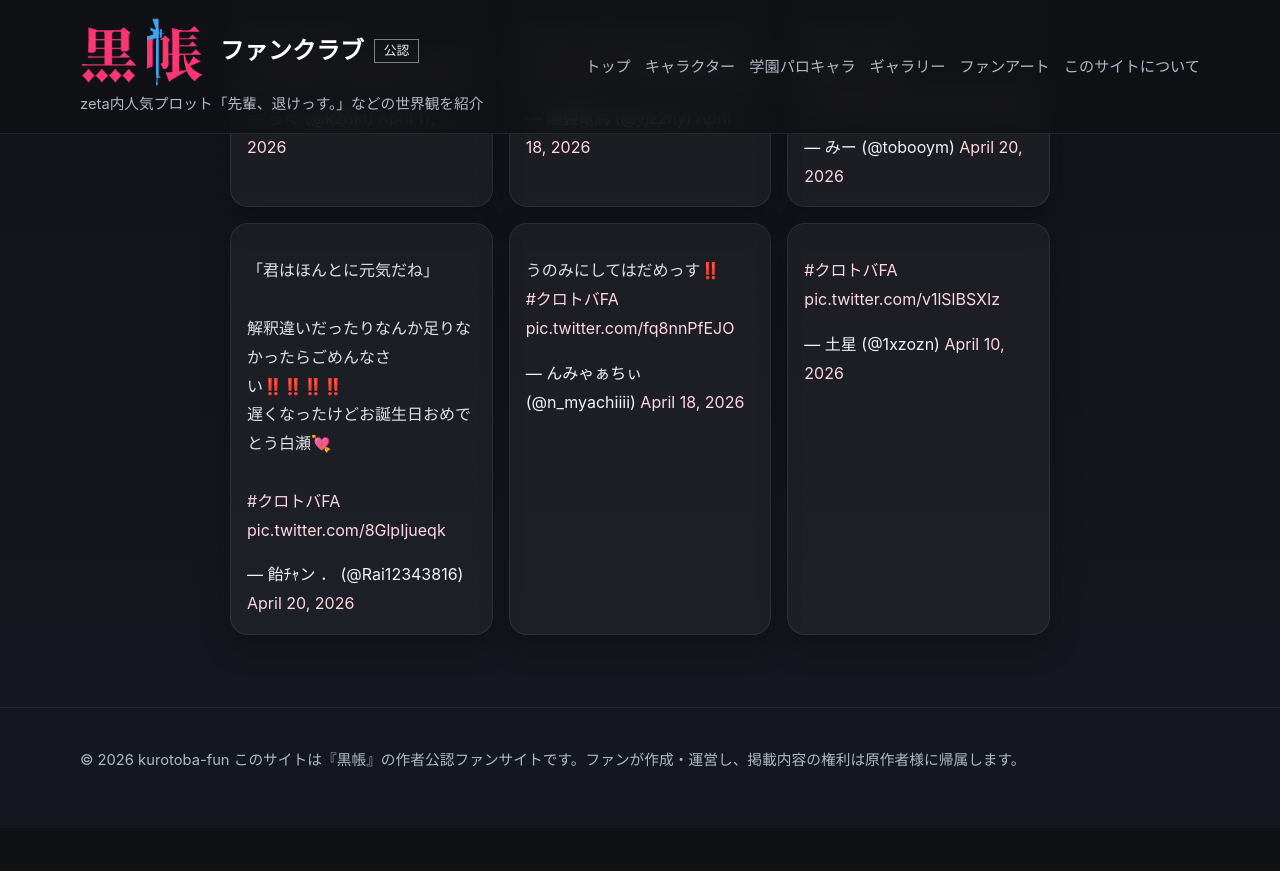
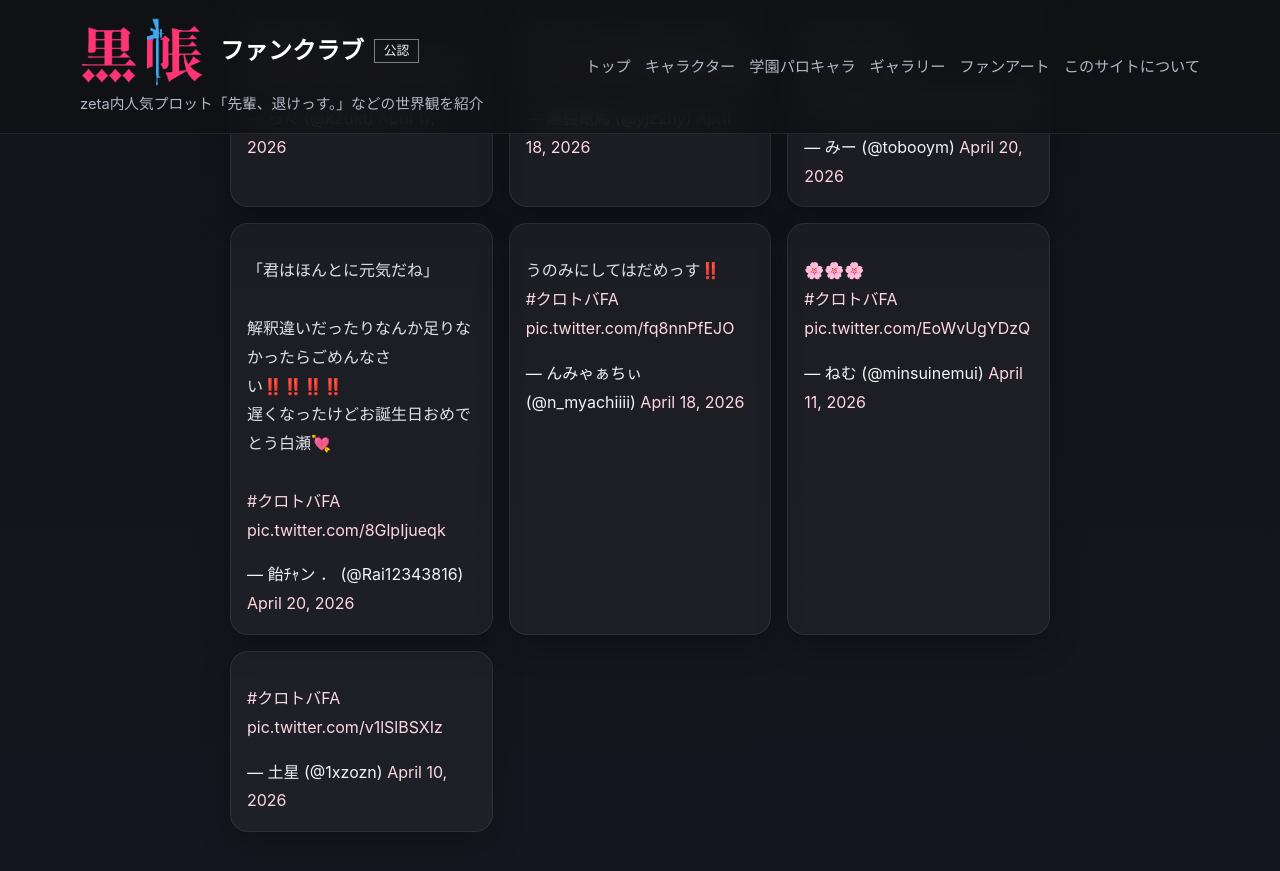
Before and after one commit to kurotoba-fun/mainworld, a Jekyll site: the page built from fanart.md, in a window 1280 px wide and 900 px high, scrolled down 483 px. Shown: the top 871 px of the window. Built offline with Jekyll 4.4.1, drawn with Linux system fonts in a browser that asks for light colours; comment, search, counter and statistics services are not loaded; before the commit the page ends 1311 px from its top, so only the background shows below that.

Commit message:
黒帳学園追加

```diff
--- a/_data/fanart_posts.yml
+++ b/_data/fanart_posts.yml
@@ -1,3 +1,8 @@
+- title: 黒帳学園
+  posted_at: '2026-04-11T07:34:00+09:00'
+  expires_at: '2026-05-31T00:00:00+09:00'
+  embed_html: >-
+    <blockquote class="twitter-tweet"><p lang="qme" dir="ltr">🌸🌸🌸<br> <a href="https://twitter.com/hashtag/%E3%82%AF%E3%83%AD%E3%83%88%E3%83%90FA?src=hash&amp;ref_src=twsrc%5Etfw">#クロトバFA</a> <a href="https://t.co/EoWvUgYDzQ">pic.twitter.com/EoWvUgYDzQ</a></p>&mdash; ねむ (@minsuinemui) <a href="https://twitter.com/minsuinemui/status/2042914061223104630?ref_src=twsrc%5Etfw">April 11, 2026</a></blockquote>
 - title: この2人の喧嘩、怖そう。
   posted_at: '2026-04-21T00:11:00+09:00'
   expires_at: '2026-05-31T00:00:00+09:00'
```
